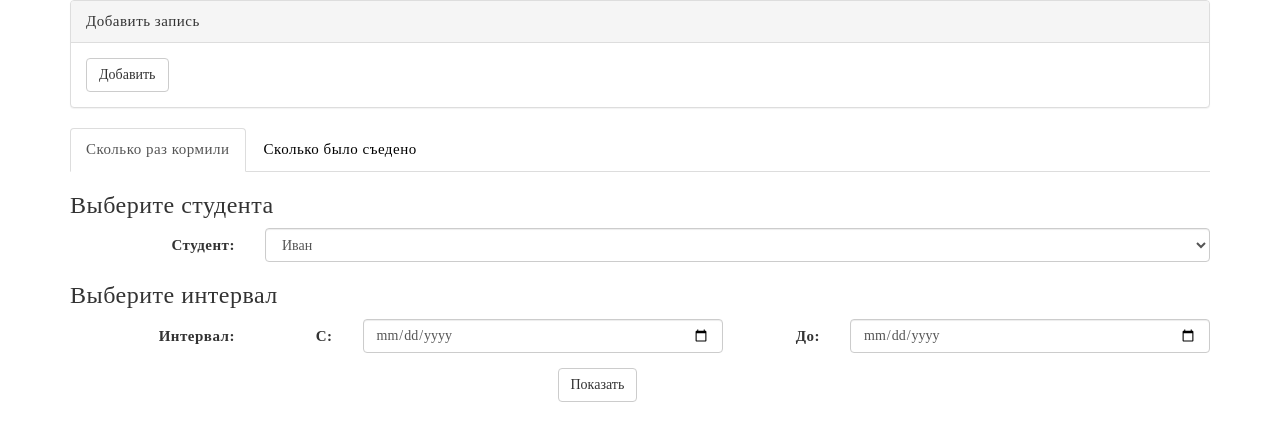
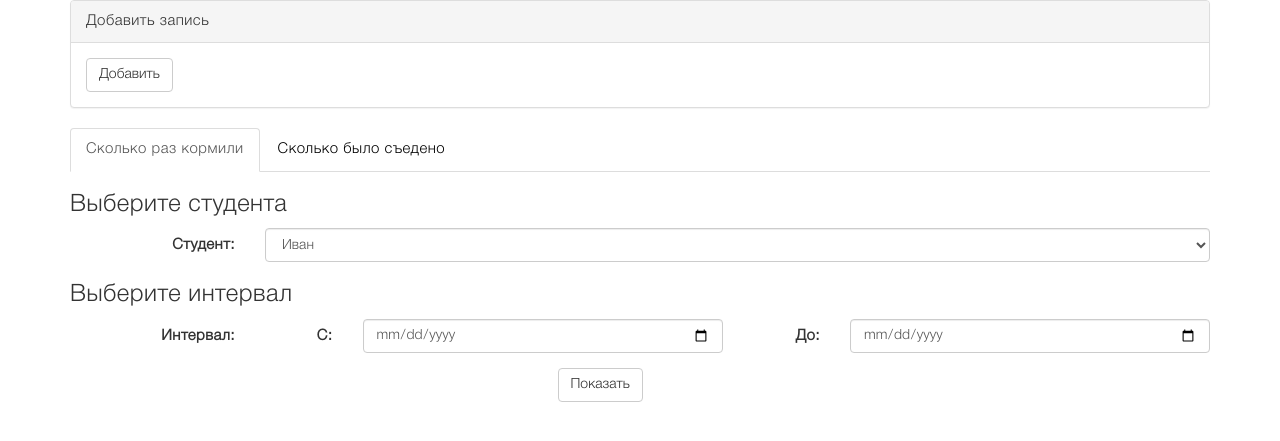
Before and after one commit to boo6eek/zoo, a PHP site: page / in a window 1280 px wide. Shown: the part 50-491 px from the top of the page. Run offline with PHP 8.4, Linux system fonts and the light colour scheme; some libraries are stand-ins or nearby versions.

Commit message:
Update index.php

```diff
--- a/index.php
+++ b/index.php
@@ -7,6 +7,7 @@
     <meta name="viewport" content="width=device-width, initial-scale=1.0"/>
     <link rel="stylesheet" href="libs/bootstrap/bootstrap.min.css"/>
     <link rel="stylesheet" href="css/main.css"/>
+    <link rel="stylesheet" href="css/fonts.css"/>
 </head>
 <body>
 <header>
```
